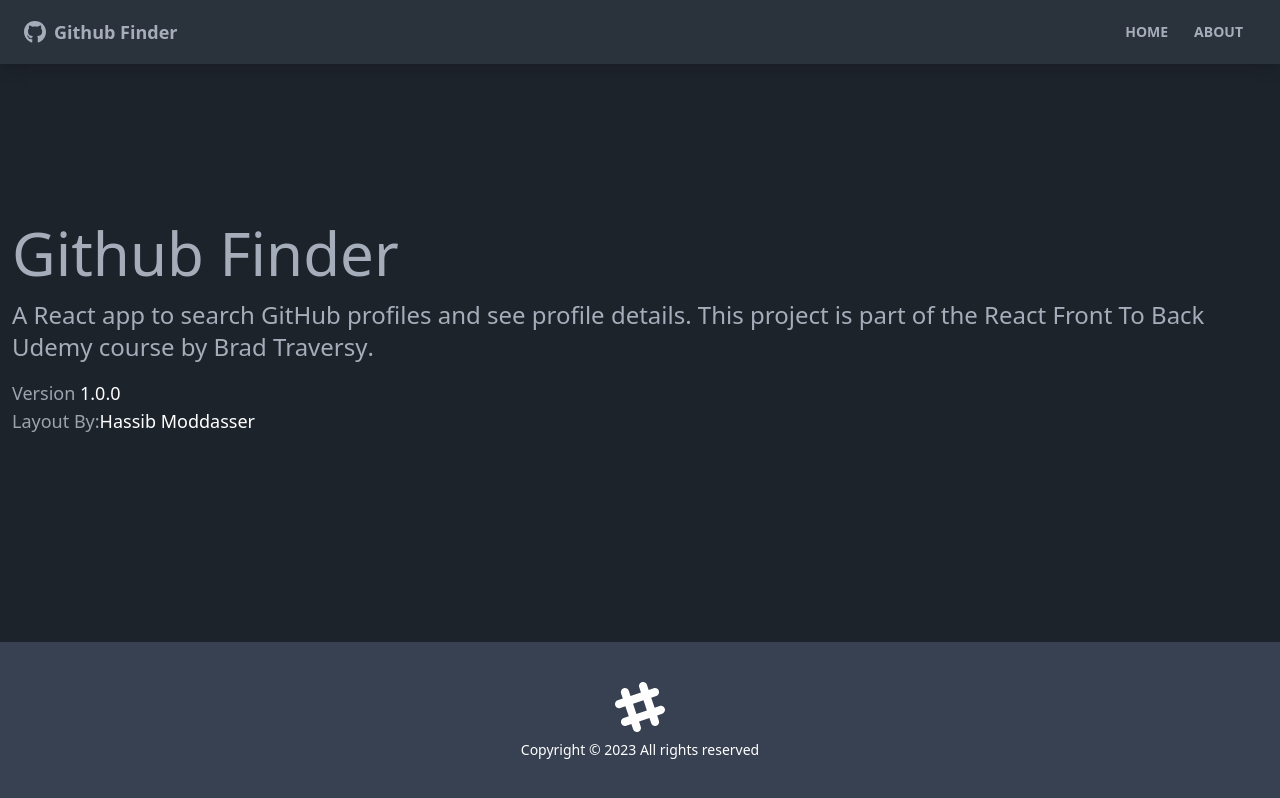
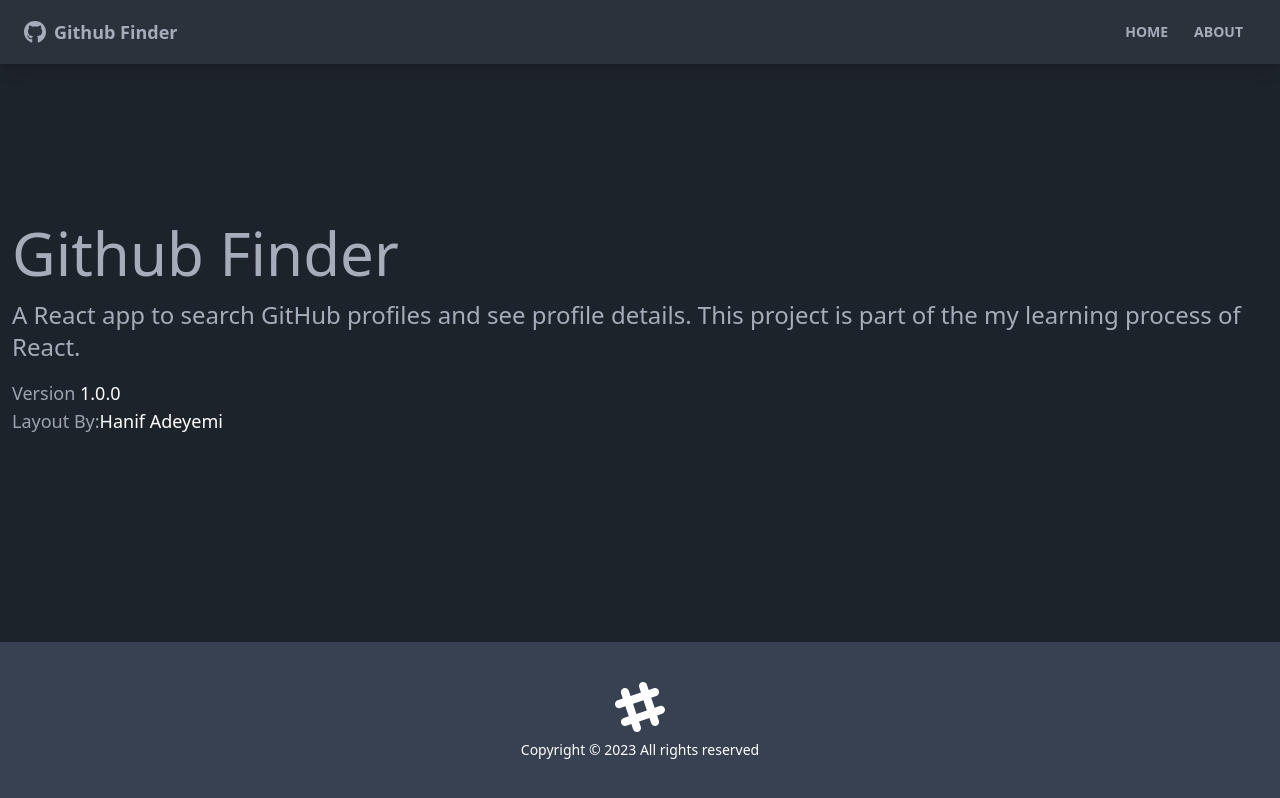
Before and after one commit to hanif1201/github-finder, a React (Vite) app: page /about in a window 1280 px wide. Built offline with nearby package versions, Linux system fonts and the light colour scheme.

Commit message:
env file reated

```diff
--- a/package.json
+++ b/package.json
@@ -10,6 +10,7 @@
     "preview": "vite preview"
   },
   "dependencies": {
+    "dotenv": "^16.3.1",
     "react": "^18.2.0",
     "react-dom": "^18.2.0",
     "react-icon": "^1.0.0",
@@ -27,6 +28,7 @@
     "eslint-plugin-react-hooks": "^4.6.0",
     "eslint-plugin-react-refresh": "^0.4.3",
     "postcss": "^8.4.31",
+    "react-error-overlay": "^6.0.9",
     "tailwindcss": "^3.3.3",
     "vite": "^4.4.5"
   }
--- /dev/null
+++ b/src/components/layout/UserResults/UsersResults.jsx
@@ -0,0 +1,25 @@
+import React, { useEffect } from "react";
+
+const UsersResults = () => {
+  useEffect(() => {
+    fetchUsers();
+  }, []);
+
+  const fetchUsers = async () => {
+    const response = await fetch(
+      `${import.meta.env.VITE_REACT_APP_GITHUB_URL}/users`,
+      {
+        header: {
+          Authorization: `token ${import.meta.env.VITE_REACT_APP_GITHUB_TOKEN}`,
+        },
+      }
+    );
+
+    const data = await response.json();
+    console.log(data);
+  };
+
+  return <div>UsersResults</div>;
+};
+
+export default UsersResults;
--- a/src/pages/About.jsx
+++ b/src/pages/About.jsx
@@ -4,24 +4,15 @@
       <h1 className="text-6xl mb-4">Github Finder</h1>
       <p className="mb-4 text-2xl font-light">
         A React app to search GitHub profiles and see profile details. This
-        project is part of the
-        <a href="https://www.udemy.com/course/modern-react-front-to-back/">
-          {" "}
-          React Front To Back
-        </a>{" "}
-        Udemy course by
-        <strong>
-          <a href="https://traversymedia.com"> Brad Traversy</a>
-        </strong>
-        .
+        project is part of the my learning process of React.
       </p>
       <p className="text-lg text-gray-400">
         Version <span className="text-white">1.0.0</span>
       </p>
       <p className="text-lg text-gray-400">
         Layout By:
-        <a className="text-white" href="https://twitter.com/hassibmoddasser">
-          Hassib Moddasser
+        <a className="text-white" href="https://twitter.com/hanifadeyemi">
+          Hanif Adeyemi
         </a>
       </p>
     </>
--- a/src/pages/Home.jsx
+++ b/src/pages/Home.jsx
@@ -1,9 +1,9 @@
-import React from "react";
+import UsersResults from "../components/layout/UserResults/UsersResults";
 
 function Home() {
   return (
     <div>
-      <h1 className="text-6xl">Welcome</h1>
+      <UsersResults />
     </div>
   );
 }
--- a/src/pages/NotFound.jsx
+++ b/src/pages/NotFound.jsx
@@ -1,4 +1,3 @@
-import React from "react";
 import { FaHome } from "react-icons/fa";
 import { Link } from "react-router-dom";
 
```
Also changed, not shown: 2 other files (tests, documents, lock files or other folders).
